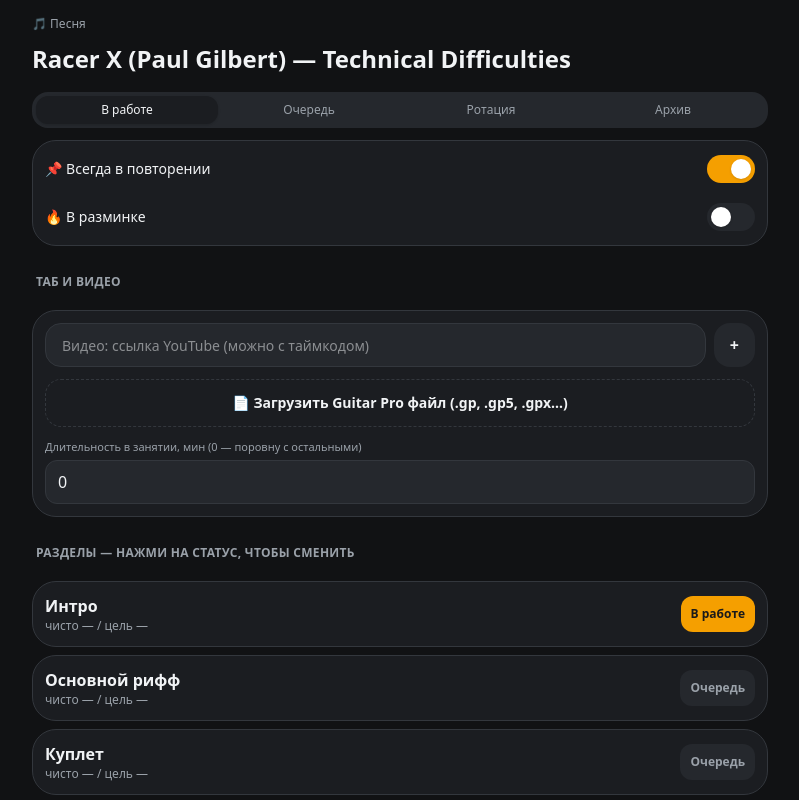
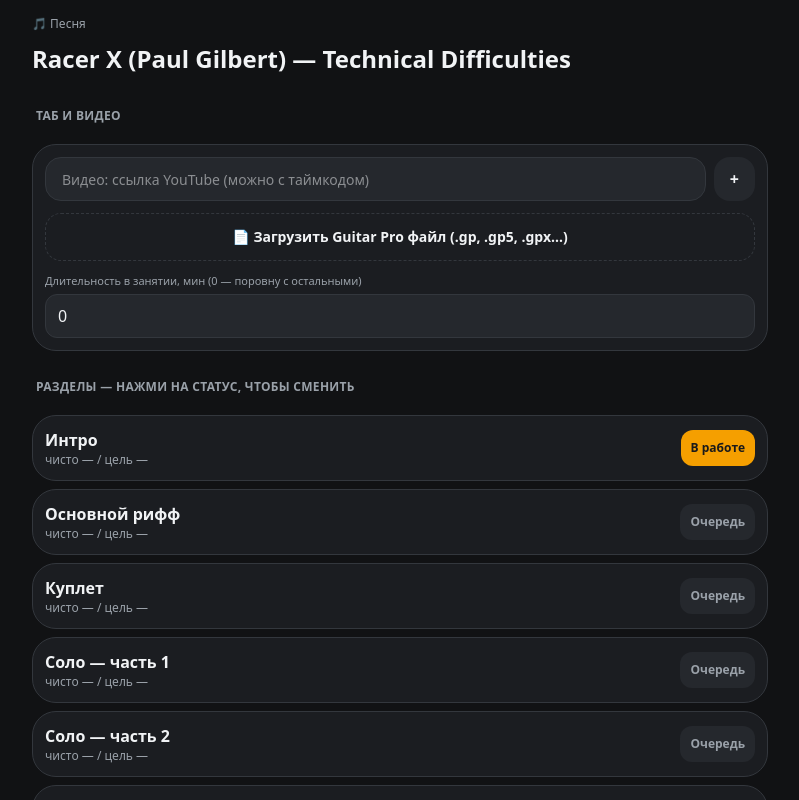
Before and after one commit to WorkerOfYear/guitar-mastering-app, a React (Vite) app: page /#/library/song-tech-diff in a window 1280 px wide. Shown: the top 800 px of the page, without its empty margins (240-1039 px from the left). Built offline with nearby package versions, Linux system fonts and the light colour scheme.

Commit message:
Item page: hide status switch and pinned/warm-up toggles
Co-Authored-By: Claude Opus 5.5 <noreply@anthropic.com>
Claude-Session: https://claude.ai/code/session_01449p7JztapAraHUs2PniXZ

```diff
--- a/src/features/library/ItemPage.tsx
+++ b/src/features/library/ItemPage.tsx
@@ -2,7 +2,7 @@ import { useState } from "react";
 import { useNavigate, useParams } from "react-router-dom";
 import { TempoChart } from "@/components/charts/TempoChart";
 import { NumberField } from "@/components/metronome/MetronomePanel";
-import { Card, Chip, ScrollRow, SectionTitle, Segmented, Toggle } from "@/components/ui";
+import { Card, Chip, ScrollRow, SectionTitle } from "@/components/ui";
 import { linkLabel } from "@/features/session/EntryCard";
 import { MediaCard } from "./MediaCard";
 import { cleanBpm, entriesFor } from "@/lib/progress";
@@ -11,7 +11,6 @@ import { useData } from "@/store/data";
 import { useSettings } from "@/store/settings";
 import { STATUS_META, SUBDIVISION_META, TYPE_META, type ItemStatus, type Section, type Subdivision } from "@/shared/types";
 
-const STATUSES: ItemStatus[] = ["active", "queue", "rotation", "archived"];
 const NEXT_STATUS: Record<ItemStatus, ItemStatus> = { queue: "active", active: "rotation", rotation: "queue", archived: "queue" };
 const SECTION_STYLE: Record<ItemStatus, string> = {
   queue: "bg-surface-2 text-muted",
@@ -52,12 +51,6 @@ export function ItemPage() {
         rows={1}
         className="w-full resize-none bg-transparent text-2xl font-bold leading-tight outline-none [field-sizing:content]"
       />
-      <Segmented size="sm" value={item.status} onChange={(status) => data.setStatus(item.id, status)} options={STATUSES.map((s) => ({ value: s, label: STATUS_META[s].title }))} />
-
-      <Card className="py-1">
-        <Toggle label="📌 Всегда в повторении" checked={!!item.pinned} onChange={(pinned) => update({ pinned })} />
-        <Toggle label="🔥 В разминке" checked={!!item.warmup} onChange={(warmup) => update({ warmup })} />
-      </Card>
 
       {item.theory && (
         <button
```
